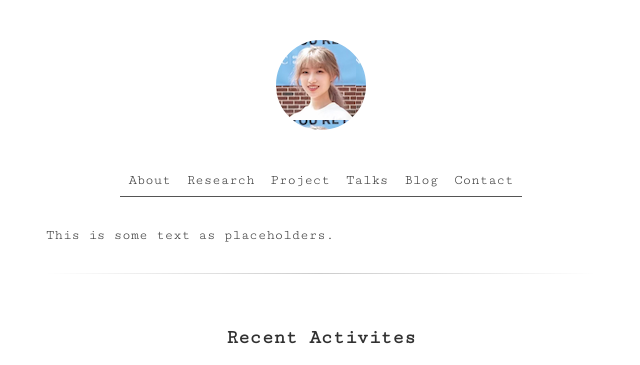
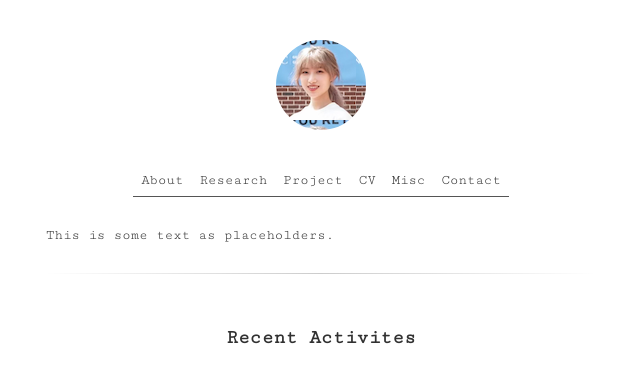
Before and after one commit to yatingz205/yatingz205.github.io, a Jekyll site: the page built from index.html, in a window 1280 px wide. Shown: the top 365 px of the page, without its empty margins (319-959 px from the left). Built offline with Jekyll 4.4.1, drawn with Linux system fonts in a browser that asks for light colours.

Commit message:
Update header.html

```diff
--- a/_includes/header.html
+++ b/_includes/header.html
@@ -34,15 +34,15 @@
 		{% endif %}
 	</ul>
 	<ul class="bottom-menu">
-		{% if page.url != '/talks' %}
-			{% assign link = '/talks' %}
-			<li> <a href="{{ link | prepend: site.baseurl | prepend: site.url }}"> Talks </a> </li>
+		{% if page.url != '/CV' %}
+			{% assign link = '/CV' %}
+			<li> <a href="{{ link | prepend: site.baseurl | prepend: site.url }}"> CV </a> </li>
 		{% else %}
-			<li style="font-weight:bold;"> <a> Talks </a> </li>
+			<li style="font-weight:bold;"> <a> CV </a> </li>
 		{% endif %}
-		{% if page.url != '/blog' %}
-			{% assign link = '/blog' %}
-			<li> <a href="{{ link | prepend: site.baseurl | prepend: site.url }}"> Blog </a> </li>
+		{% if page.url != '/misc' %}
+			{% assign link = '/misc' %}
+			<li> <a href="{{ link | prepend: site.baseurl | prepend: site.url }}"> Misc </a> </li>
 		{% else %}
 			<li style="font-weight:bold;"> <a> Misc </a> </li>
 		{% endif %}
```
